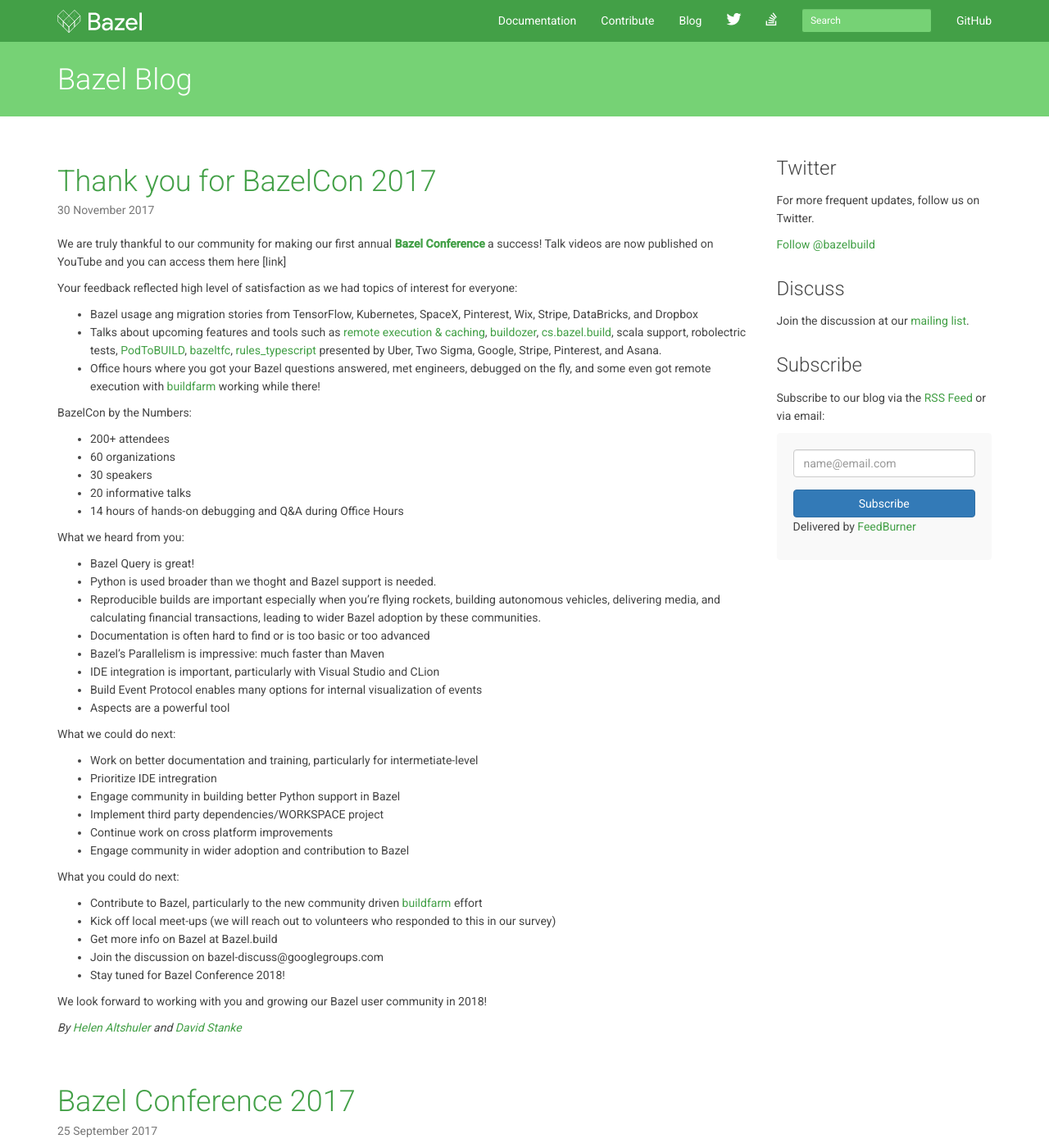
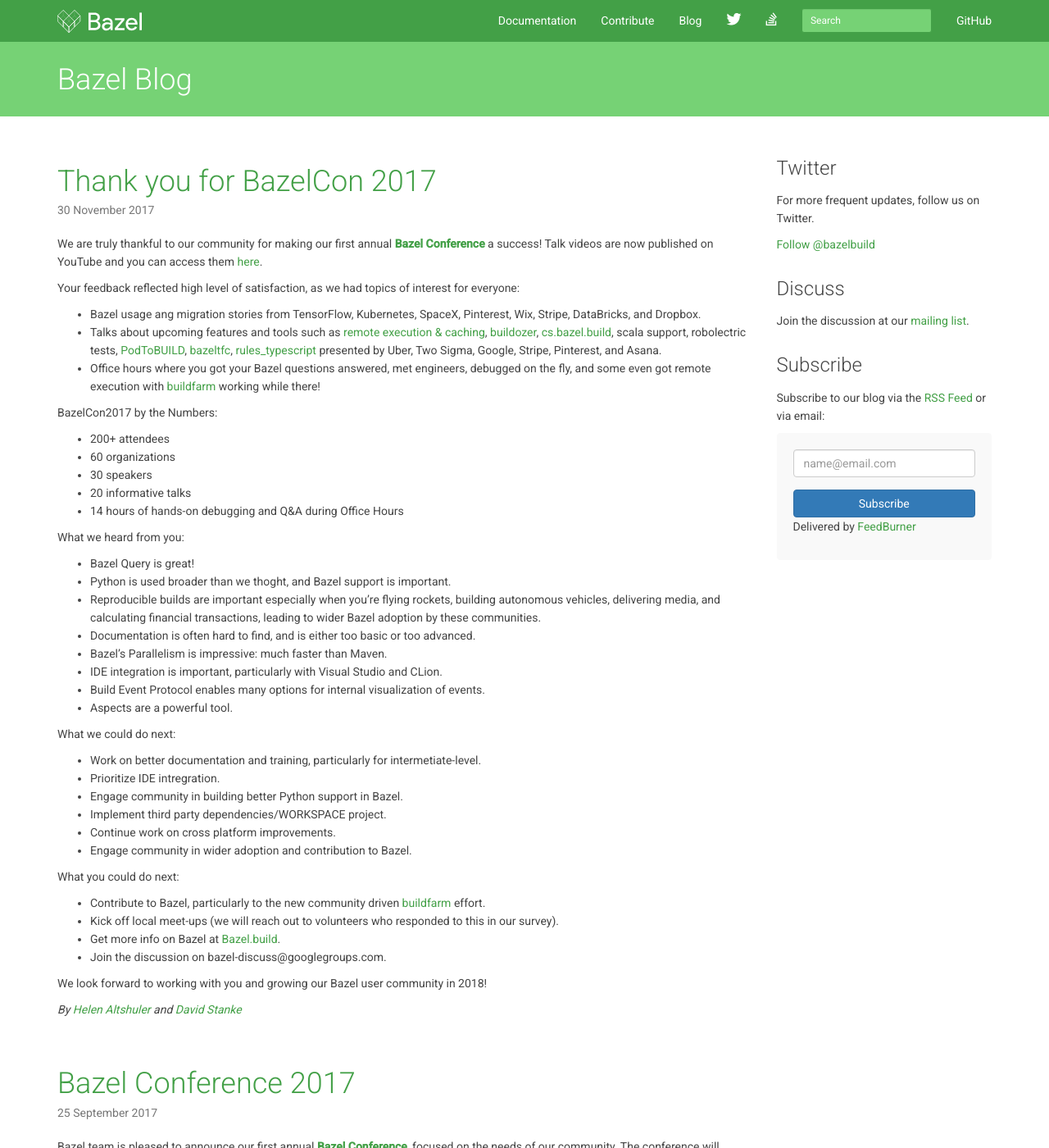
Before and after one commit to bazelbuild/bazel-blog, a Jekyll site: the page built from index.html, in a window 1280 px wide and 1400 px high. Shown: the whole window at 82% size. Built offline with Jekyll 4.4.1, drawn with Linux system fonts in a browser that asks for light colours; nearby versions of some CDN libraries; library files that are not in the unit come from our copies; Markdown is read by kramdown in place of the engine named in the settings; the list of posts is cut into pages by our own code.

Commit message:
Update 2017-11-30-thanks-bazelcon2017.md

```diff
--- a/_posts/2017-11-30-thanks-bazelcon2017.md
+++ b/_posts/2017-11-30-thanks-bazelcon2017.md
@@ -3,14 +3,14 @@
 title: Thank you for BazelCon 2017
 ---
 
-We are truly thankful to our community for making our first annual [**Bazel Conference**](https://sites.google.com/corp/bazel.build/conference2017) a success! Talk videos are now published on YouTube and you can access them here [link]
+We are truly thankful to our community for making our first annual [**Bazel Conference**](https://sites.google.com/corp/bazel.build/conference2017) a success! Talk videos are now published on YouTube and you can access them [here](link).
 
-Your feedback reflected high level of satisfaction as we had topics of interest for everyone:
-* Bazel usage ang migration stories from TensorFlow, Kubernetes, SpaceX, Pinterest, Wix, Stripe, DataBricks, and Dropbox
+Your feedback reflected high level of satisfaction, as we had topics of interest for everyone:
+* Bazel usage ang migration stories from TensorFlow, Kubernetes, SpaceX, Pinterest, Wix, Stripe, DataBricks, and Dropbox.
 * Talks about upcoming features and tools such as [remote execution & caching](https://github.com/bazelbuild/bazel-buildfarm), [buildozer](https://github.com/bazelbuild/buildtools/tree/master/buildozer), [cs.bazel.build](https://cs.bazel.build/), scala support, robolectric tests, [PodToBUILD](https://github.com/pinterest/PodToBUILD), [bazeltfc](https://github.com/Asana/bazeltsc), [rules_typescript](https://github.com/bazelbuild/rules_typescript) presented by Uber, Two Sigma, Google, Stripe, Pinterest, and Asana.
 * Office hours where you got your Bazel questions answered, met engineers, debugged on the fly, and some even got remote execution with [buildfarm](https://github.com/bazelbuild/bazel-buildfarm) working while there!
 
-BazelCon by the Numbers:
+BazelCon2017 by the Numbers:
 * 200+ attendees
 * 60 organizations
 * 30 speakers
@@ -19,28 +19,27 @@
 
 What we heard from you:
 * Bazel Query is great!
-* Python is used broader than we thoght and Bazel support is needed.
+* Python is used broader than we thoght, and Bazel support is important.
 * Reproducible builds are important especially when you're flying rockets, building autonomous vehicles, delivering media, and calculating financial transactions, leading to wider Bazel adoption by these communities.
-* Documentation is often hard to find or is too basic or too advanced
-* Bazel's Parallelism is impressive: much faster than Maven
-* IDE integration is important, particularly with Visual Studio and CLion
-* Build Event Protocol enables many options for internal visualization of events
-* Aspects are a powerful tool
+* Documentation is often hard to find, and is either too basic or too advanced.
+* Bazel's Parallelism is impressive: much faster than Maven.
+* IDE integration is important, particularly with Visual Studio and CLion.
+* Build Event Protocol enables many options for internal visualization of events.
+* Aspects are a powerful tool.
 
 What we could do next:
-* Work on better documentation and training, particularly for intermetiate-level
-* Prioritize IDE intregration
-* Engage community in building better Python support in Bazel
-* Implement third party dependencies/WORKSPACE project
-* Continue work on cross platform improvements
-* Engage community in wider adoption and contribution to Bazel
+* Work on better documentation and training, particularly for intermetiate-level.
+* Prioritize IDE intregration.
+* Engage community in building better Python support in Bazel.
+* Implement third party dependencies/WORKSPACE project.
+* Continue work on cross platform improvements.
+* Engage community in wider adoption and contribution to Bazel.
 
 What you could do next:
-* Contribute to Bazel, particularly to the new community driven [buildfarm](https://github.com/bazelbuild/bazel-buildfarm) effort
-* Kick off local meet-ups (we will reach out to volunteers who responded to this in our survey)
-* Get more info on Bazel at Bazel.build
-* Join the discussion on bazel-discuss@googlegroups.com
-* Stay tuned for Bazel Conference 2018!
+* Contribute to Bazel, particularly to the new community driven [buildfarm](https://github.com/bazelbuild/bazel-buildfarm) effort.
+* Kick off local meet-ups (we will reach out to volunteers who responded to this in our survey).
+* Get more info on Bazel at [Bazel.build](https://bazel.build/).
+* Join the discussion on bazel-discuss@googlegroups.com.
 
 We look forward to working with you and growing our Bazel user community in 2018!
 
```
